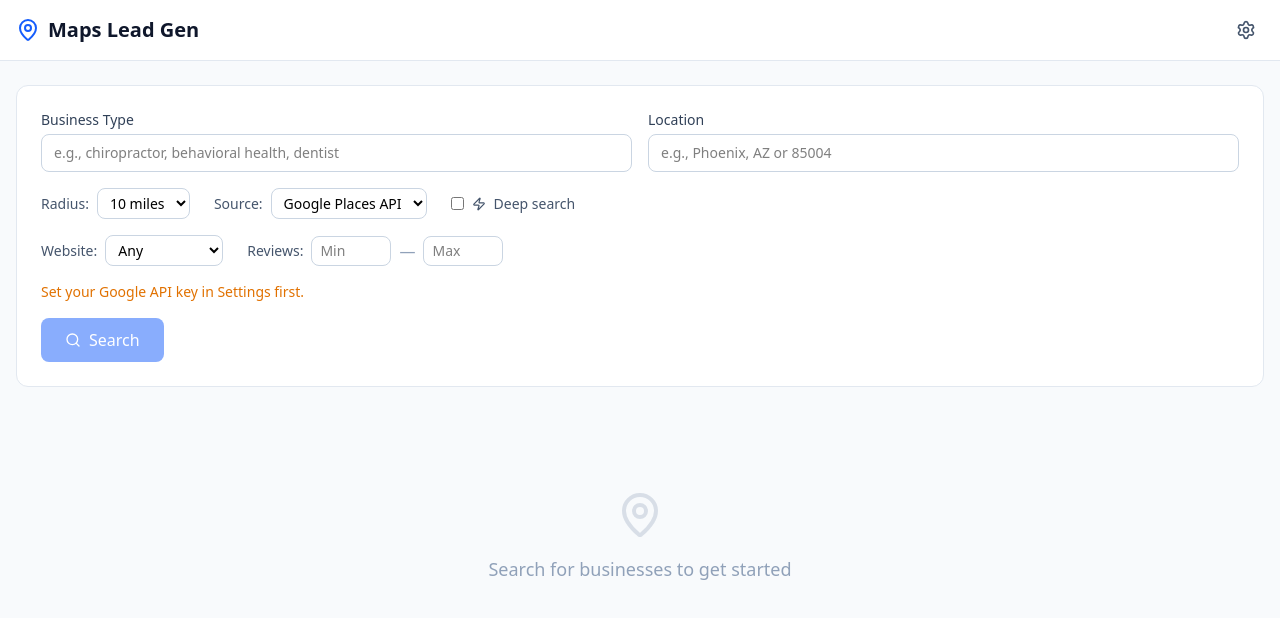
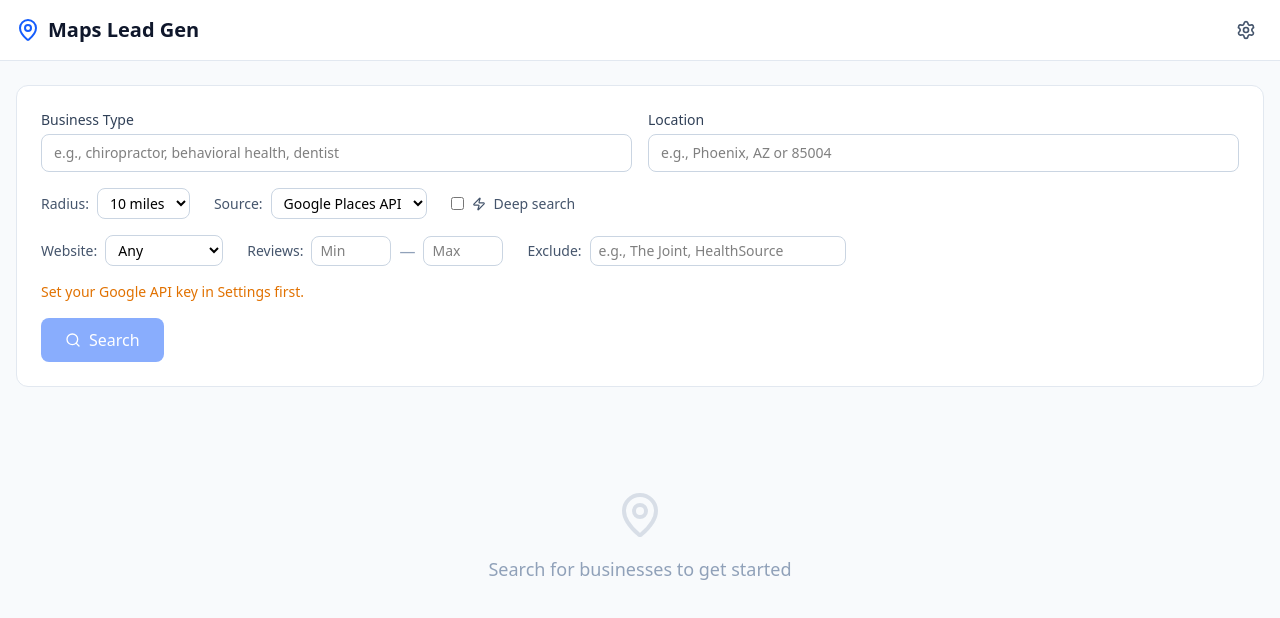
Before and after one commit to anthonyonazure/maps-lead-gen, a React (Vite) app in the folder client/: page / in a window 1280 px wide. Shown: the top 618 px of the page. Built offline with nearby package versions, Linux system fonts and the light colour scheme.

Commit message:
Move exclude names filter to search form so it applies immediately with results

```diff
--- a/client/src/components/SearchForm.tsx
+++ b/client/src/components/SearchForm.tsx
@@ -22,6 +22,7 @@ export function SearchForm({ onSearch, loading, hasApiKey }: SearchFormProps) {
   const [hasWebsite, setHasWebsite] = useState<'any' | 'yes' | 'no'>('any');
   const [minReviews, setMinReviews] = useState('');
   const [maxReviews, setMaxReviews] = useState('');
+  const [excludeNames, setExcludeNames] = useState('');
   const [deepSearch, setDeepSearch] = useState(false);
   const [gridSize, setGridSize] = useState(2);
   const [dataSource, setDataSource] = useState<'google' | 'scraper'>('google');
@@ -35,6 +36,7 @@ export function SearchForm({ onSearch, loading, hasApiKey }: SearchFormProps) {
         hasWebsite,
         minReviews: minReviews ? Number(minReviews) : null,
         maxReviews: maxReviews ? Number(maxReviews) : null,
+        excludeNames,
       },
     );
   };
@@ -153,6 +155,17 @@ export function SearchForm({ onSearch, loading, hasApiKey }: SearchFormProps) {
             className="px-2 py-1 border border-slate-300 rounded-lg text-sm w-20"
           />
         </div>
+
+        <div className="flex items-center gap-2">
+          <label className="text-sm text-slate-600">Exclude:</label>
+          <input
+            type="text"
+            value={excludeNames}
+            onChange={e => setExcludeNames(e.target.value)}
+            placeholder="e.g., The Joint, HealthSource"
+            className="px-2 py-1 border border-slate-300 rounded-lg text-sm w-64"
+          />
+        </div>
       </div>
 
       {dataSource === 'google' && !hasApiKey && (
```
